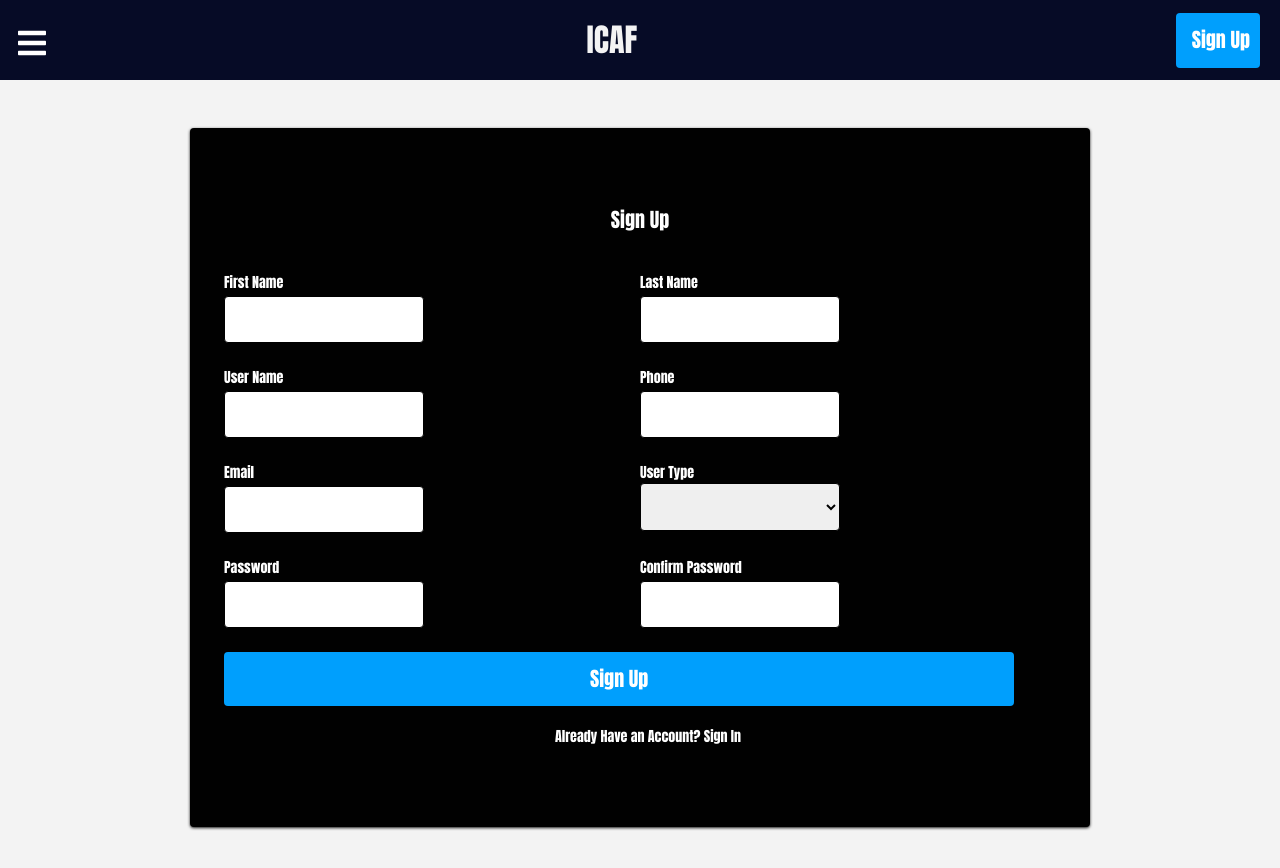
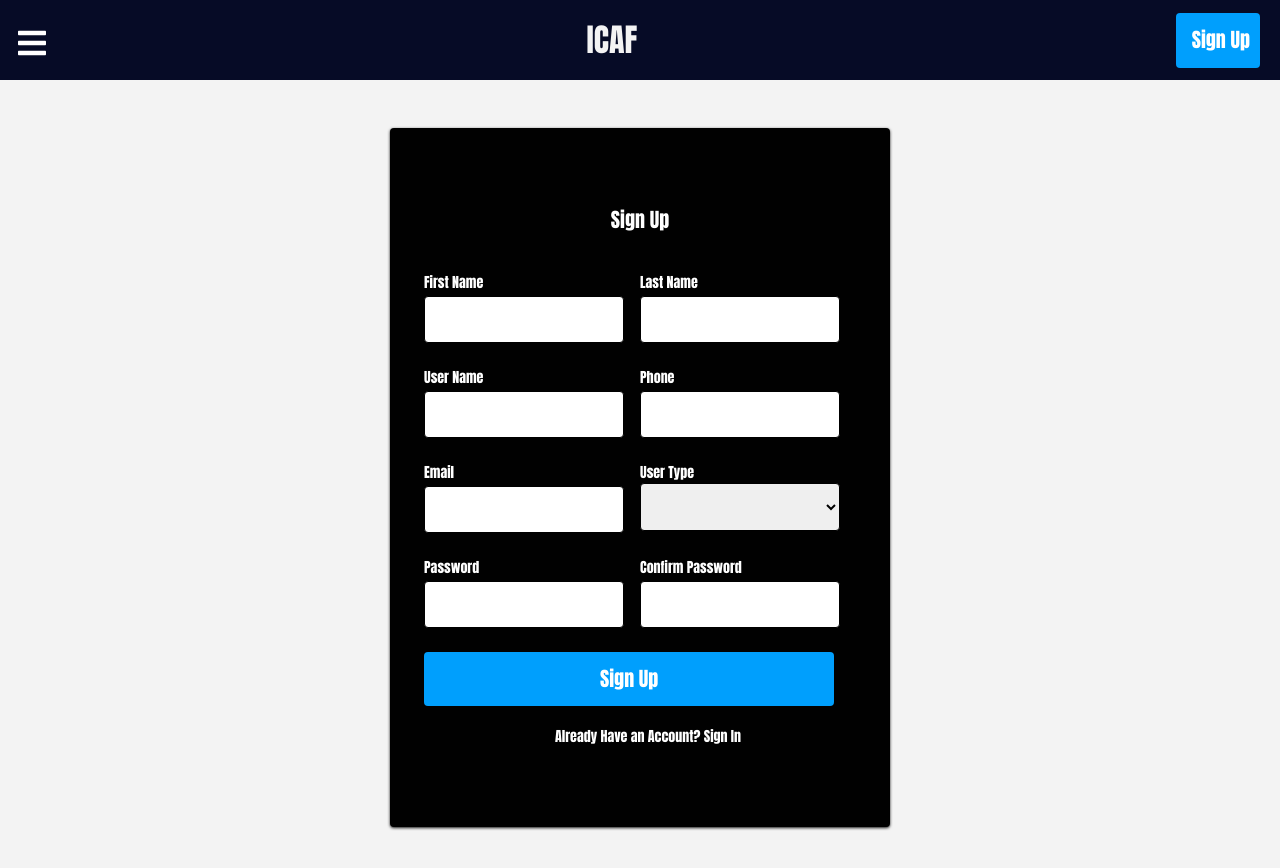
Before and after one commit to NithyaYamsinghe/cms, a React (Create React App) app: page /sign-up in a window 1280 px wide. Shown: the top 868 px of the page. Built offline with nearby package versions, Linux system fonts and the light colour scheme.

Commit message:
change some css

```diff
--- a/src/common/FormElements/FormElements.js
+++ b/src/common/FormElements/FormElements.js
@@ -116,7 +116,7 @@ export const FormSelect = styled.select`
 
 export const Form2 = styled.form`
   background-color: #010101;
-  max-width: 900px;
+  max-width: 500px;
   height: auto;
   width: 100%;
   z-index: 1;
--- a/src/common/SideNavigationBar/SideNavigationBar.js
+++ b/src/common/SideNavigationBar/SideNavigationBar.js
@@ -71,7 +71,7 @@ const SideNavigationBar = () => {
             </li>
             <li className="nav-text">
               <Link
-                to="/profile"
+                to="/upload-new-research"
                 style={{
                   textDecoration: "none",
                   "font-family": "Anton",
```
